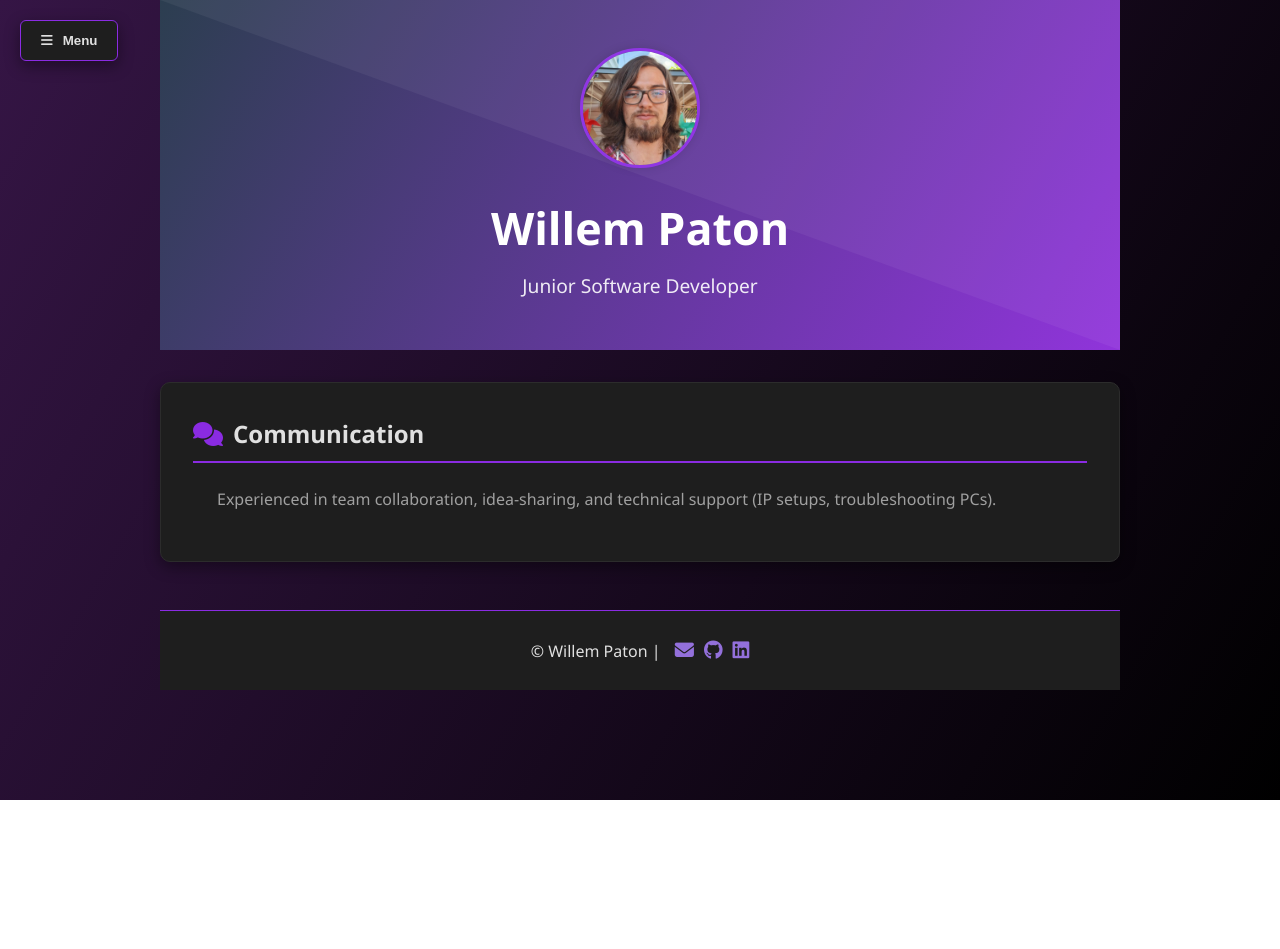
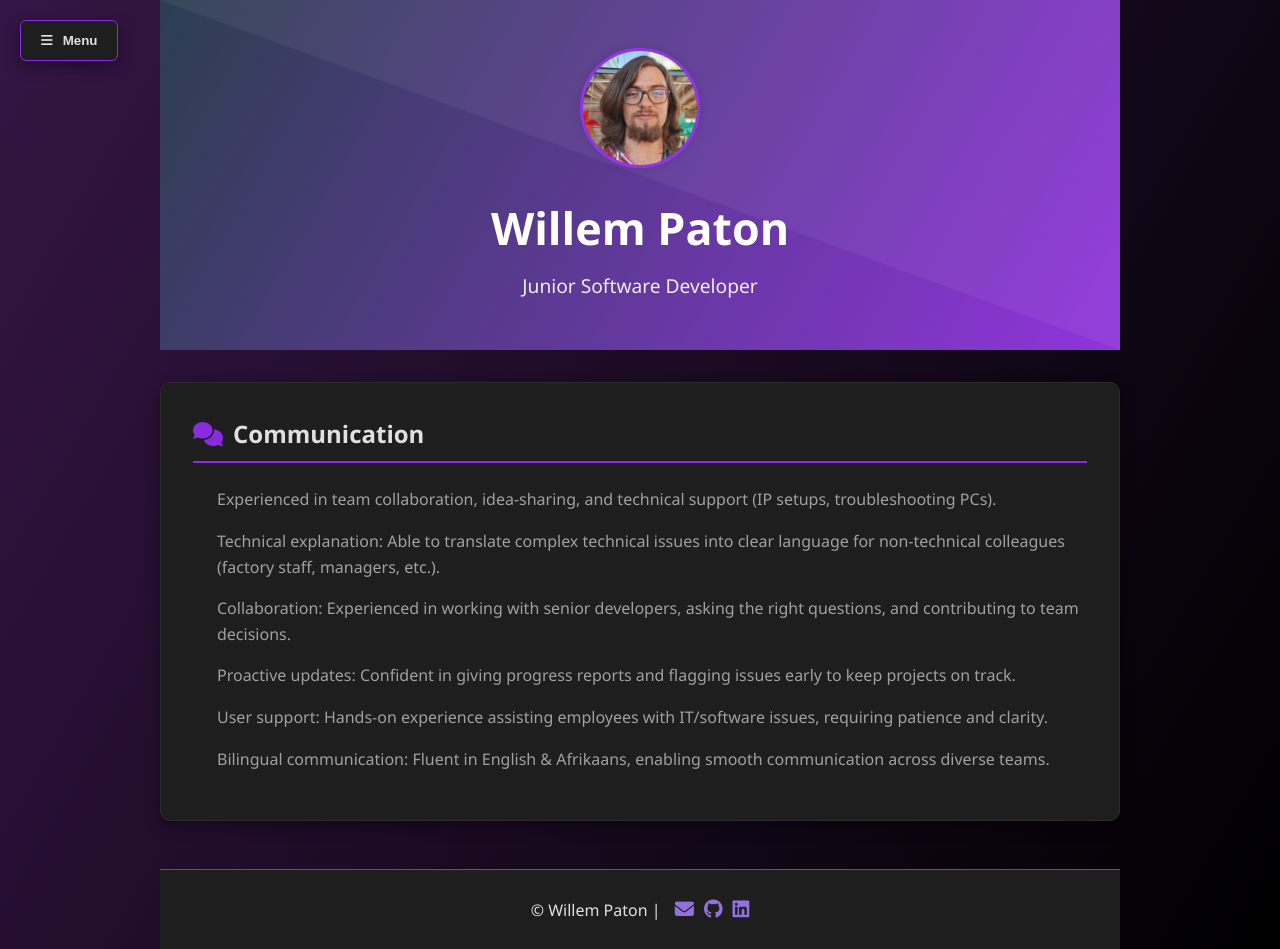
Before and after one commit to Vastorra/CV, a plain HTML site: page comunication.html in a window 1280 px wide. Before the commit the page ends 800 px from the top, so only its background shows below. Drawn offline with Linux system fonts and the light colour scheme.

Commit message:
Added comunication values

```diff
--- a/comunication.html
+++ b/comunication.html
@@ -32,6 +32,11 @@
         <section id="communication" class="communication">
             <h2><i class="fas fa-comments"></i> Communication</h2>
             <p>Experienced in team collaboration, idea-sharing, and technical support (IP setups, troubleshooting PCs).</p>
+            <p>Technical explanation: Able to translate complex technical issues into clear language for non-technical colleagues (factory staff, managers, etc.).</p>
+            <p>Collaboration: Experienced in working with senior developers, asking the right questions, and contributing to team decisions.</p>
+            <p>Proactive updates: Confident in giving progress reports and flagging issues early to keep projects on track.</p>
+            <p>User support: Hands-on experience assisting employees with IT/software issues, requiring patience and clarity.</p>
+            <p>Bilingual communication: Fluent in English & Afrikaans, enabling smooth communication across diverse teams.</p>
         </section>
 
         <footer>
```
